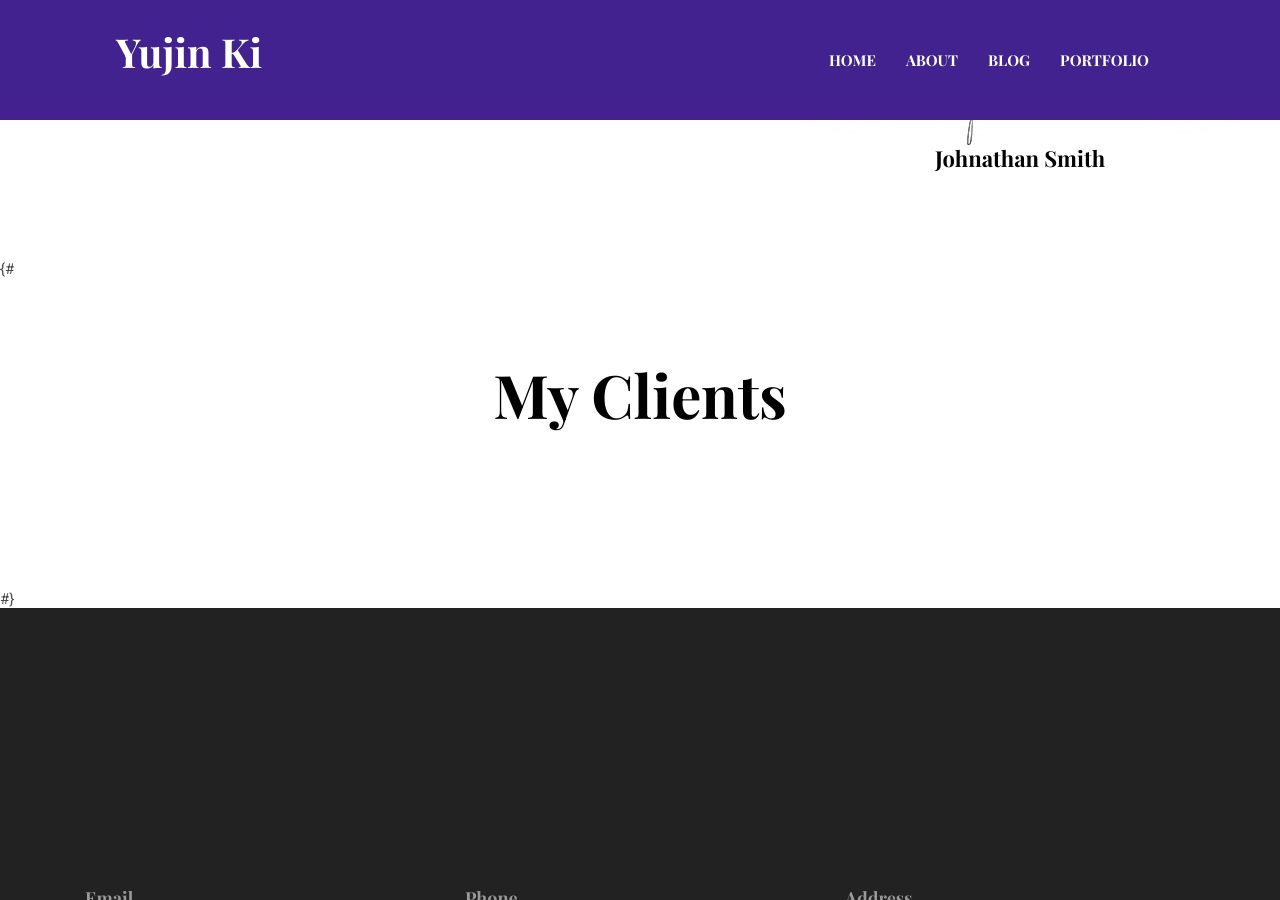
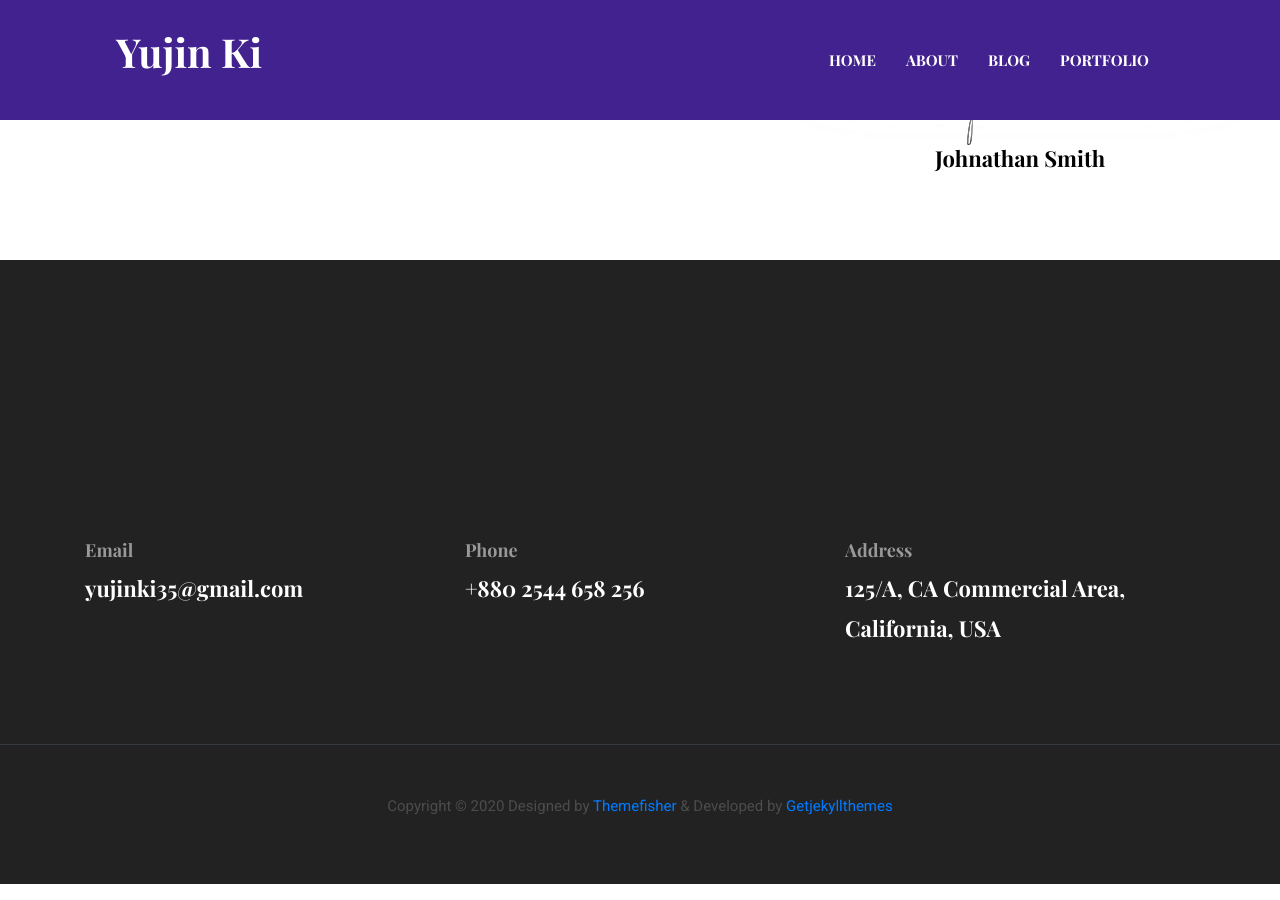
Before and after one commit to YujinKi/yujinki.github.io, a Jekyll site: the page built from _pages/about.md, in a window 1280 px wide and 900 px high, scrolled down 714 px. Built offline with Jekyll 4.4.1, drawn with Linux system fonts in a browser that asks for light colours.

Commit message:
remove clients section

```diff
--- a/_layouts/about.html
+++ b/_layouts/about.html
@@ -43,8 +43,8 @@ layout: default
 
 {% include team-section.html %}
 
-{#
-<section class="section">
+
+<!--<section class="section">
   <div class="container">
     <div class="row">
       <div class="col-12 text-center">
@@ -52,5 +52,4 @@ layout: default
       </div>
     </div>
   </div>
-</section>
-#}
+</section> -->
```
